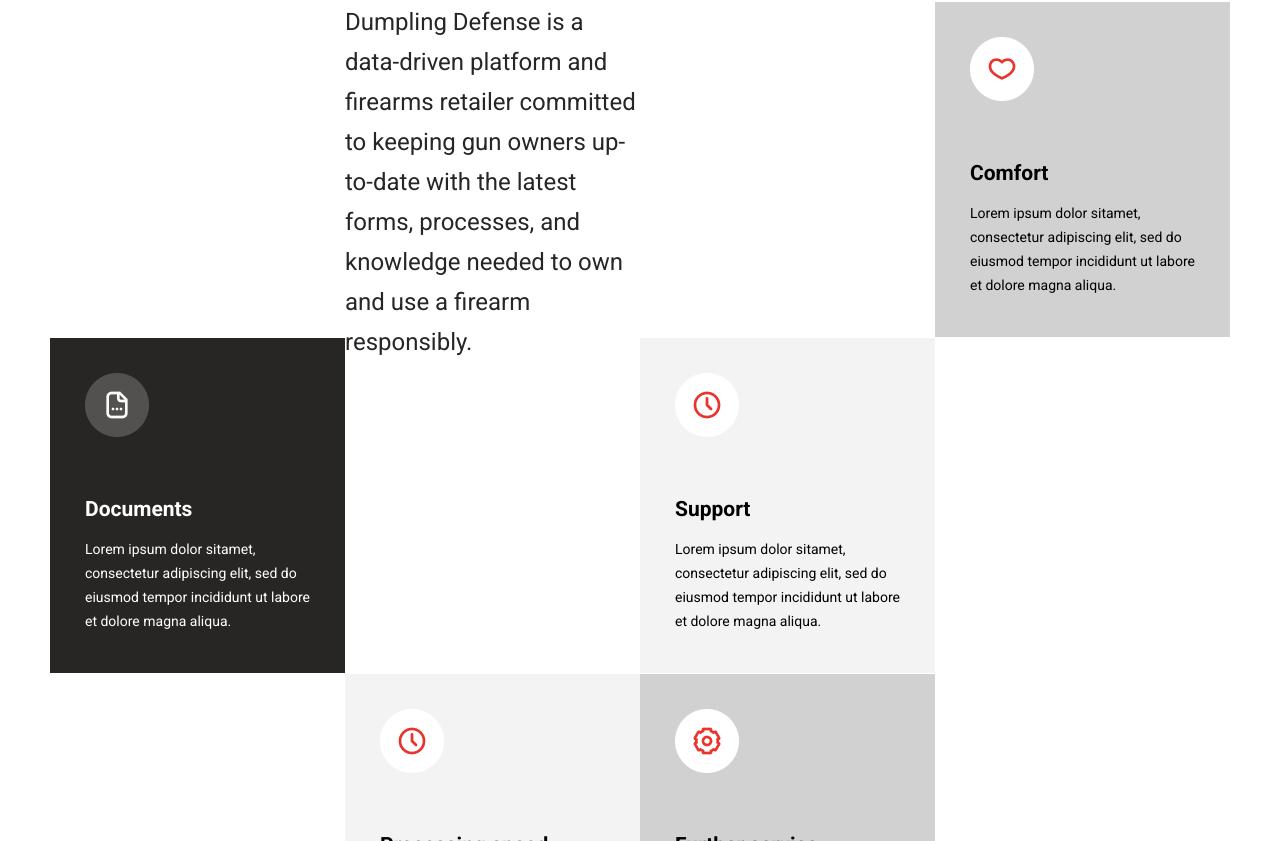
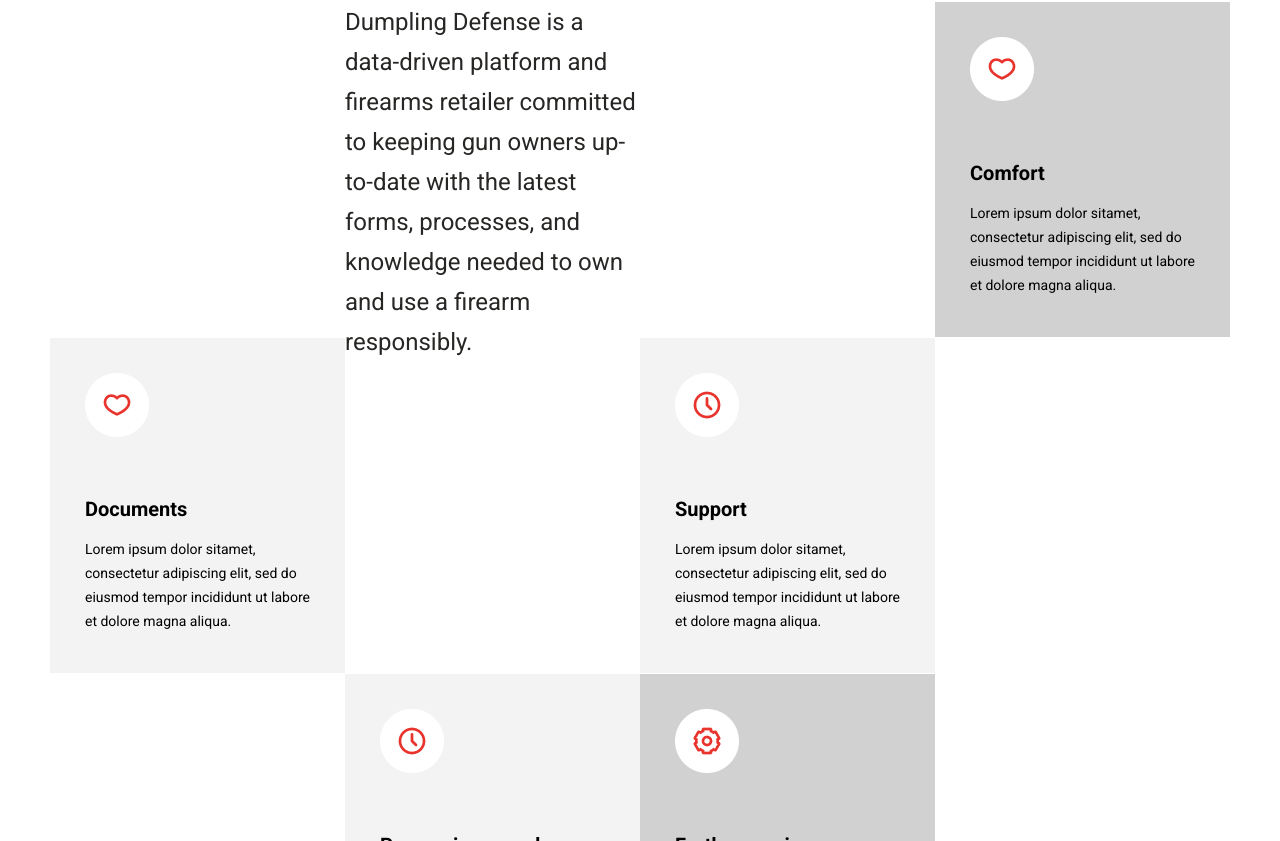
Before and after one commit to YangKaiming1003/Dumpling-nextjs, a Next.js app: page / in a window 1280 px wide. Shown: the part 2279-3120 px from the top of the page. Built offline with nearby package versions, Linux system fonts and the light colour scheme; a web font is replaced by a local one.

Commit message:
Complete animation

```diff
--- a/components/OfferCard/styled.ts
+++ b/components/OfferCard/styled.ts
@@ -4,11 +4,28 @@
   color: string;
 };
 
-export const OfferCardDiv = styled.div`
+export const OfferCardDiv = styled.div<OfferCardProps>`
   padding: 35px;
-  background-color: ${(props: OfferCardProps) => props.color};
+  background: ${(props: OfferCardProps) => props.color};
   height: 265px;
   /* padding-bottom: 30px; */
+  :hover {
+    /* background: #272624;
+    color: #fff !important; */
+    animation: example;
+    animation-duration: 1s;
+
+    @keyframes example {
+      from {
+        background: ${(props: OfferCardProps) => props.color};
+        color: #000;
+      }
+      to {
+        background: #272624;
+        color: #fff;
+      }
+    }
+  }
 `;
 
 export const OfferCardIcon = styled.div``;
@@ -17,10 +34,9 @@
   font-family: Roboto;
   font-style: normal;
   font-weight: 700;
-  font-size: 21px;
+  font-size: 20px;
   line-height: 24px;
-  color: ${(props: OfferCardProps) =>
-    props.color === "#272624" ? "#FFFFFF" : "#000000"};
+
   margin-top: 56px;
 `;
 
@@ -31,6 +47,4 @@
   font-size: 14px;
   line-height: 24px;
   margin-top: 16px;
-  color: ${(props: OfferCardProps) =>
-    props.color === "#272624" ? "#FFFFFF" : "#000000"};
 `;
--- a/containers/About/styled.ts
+++ b/containers/About/styled.ts
@@ -214,6 +214,7 @@
   margin-top: 24px;
   @media screen and (max-width: 768px) {
     display: block;
+    max-width: 327px;
   }
 `;
 
--- a/containers/Home/index.tsx
+++ b/containers/Home/index.tsx
@@ -1,5 +1,14 @@
-import React, { FC } from "react";
+import React, { FC, useState } from "react";
 import Image from "next/image";
+
+import { Swiper, SwiperSlide } from "swiper/react";
+
+// Import Swiper styles
+import "swiper/css";
+import "swiper/css/pagination";
+
+// import required modules
+import { Pagination } from "swiper";
 
 import {
   SafetyisContainer,
@@ -68,7 +77,51 @@
 
 import Button from "../../components/Button";
 
+interface OfferDataType {
+  background: string;
+  icon: String;
+  title: String;
+  content: string;
+}
+
 const Home: FC = () => {
+  const [offerData, setOfferData] = useState<Array<OfferDataType>>([
+    {
+      background: "#D1D1D1",
+      icon: "hard",
+      title: "Shop online",
+      content:
+        "Shop online, reserve a firearm, setup an appointment to finalize purchase in-store",
+    },
+    {
+      background: "#D1D1D1",
+      icon: "hard",
+      title: "Support",
+      content:
+        "Instant access to our firearm specialists during the online experience to ask any questions about the firearms your interested in",
+    },
+    {
+      background: "#D1D1D1",
+      icon: "hard",
+      title: "Online selection",
+      content:
+        "No sales pressure, browser online and reserve at the customers convenience",
+    },
+    {
+      background: "#D1D1D1",
+      icon: "hard",
+      title: "Trust",
+      content:
+        "Maximum transparency and the elimination all of the guesswork on the customer’s side",
+    },
+    {
+      background: "#D1D1D1",
+      icon: "hard",
+      title: "Error checking",
+      content:
+        "Never worry about filling out and keeping physical records again, the majority of all the paperwork is done digitally (on-site). This allows real-time validations and will catch human error before submission.",
+    },
+  ]);
   return (
     <div>
       <SafetyisContainer>
@@ -146,6 +199,7 @@
             <OfferCardDiv></OfferCardDiv>
             <OfferCardDiv>
               <OfferCard
+                key={1}
                 background="#D1D1D1"
                 icon="hard"
                 title="Comfort"
@@ -157,8 +211,9 @@
           <OfferCardGroupRow>
             <OfferCardDiv>
               <OfferCard
-                background="#272624"
-                icon="file"
+                key={2}
+                background="#F3F3F3"
+                icon="hard"
                 title="Documents"
                 content="Lorem ipsum dolor sitamet, consectetur adipiscing elit, sed do
                 eiusmod tempor incididunt ut labore et dolore magna aliqua."
@@ -167,6 +222,7 @@
             <OfferCardDiv></OfferCardDiv>
             <OfferCardDiv>
               <OfferCard
+                key={3}
                 background="#F3F3F3"
                 icon="time"
                 title="Support"
@@ -180,6 +236,7 @@
             <OfferCardDiv></OfferCardDiv>
             <OfferCardDiv>
               <OfferCard
+                key={4}
                 background="#F3F3F3"
                 icon="time"
                 title="Processing speed"
@@ -189,6 +246,7 @@
             </OfferCardDiv>
             <OfferCardDiv>
               <OfferCard
+                key={5}
                 background="#D1D1D1"
                 icon="setting"
                 title="Further service"
@@ -205,13 +263,23 @@
           sit amet,consectetur adipiscing elit
         </OfferMobileText>
         <OfferMobileCardGroup>
-          <OfferCard
-            background="#D1D1D1"
-            icon="setting"
-            title="Further service"
-            content="Lorem ipsum dolor sitamet, consectetur adipiscing elit, sed do
-            eiusmod tempor incididunt ut labore et dolore magna aliqua."
-          ></OfferCard>
+          <Swiper
+            pagination={{
+              clickable: true,
+            }}
+            modules={[Pagination]}
+          >
+            {offerData.map((item, index) => (
+              <SwiperSlide key={index}>
+                <OfferCard
+                  background={item.background}
+                  icon={item.icon}
+                  title={item.title}
+                  content={item.content}
+                />
+              </SwiperSlide>
+            ))}
+          </Swiper>
         </OfferMobileCardGroup>
       </OfferContainer>
       <WorkContainer>
```
Also changed, not shown: containers/About/index.tsx (+30 -8 lines).
